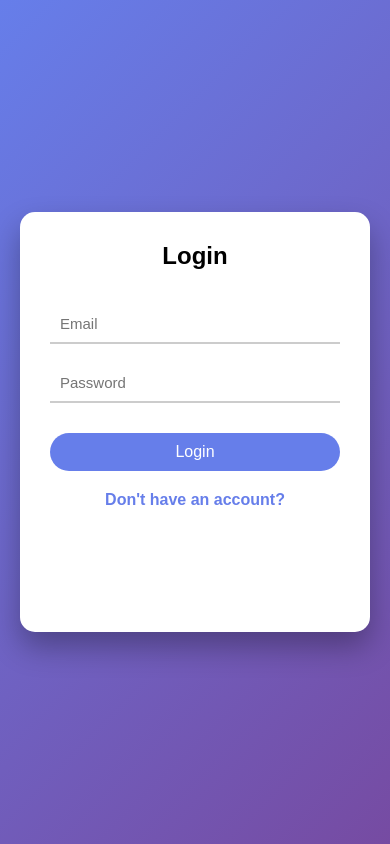
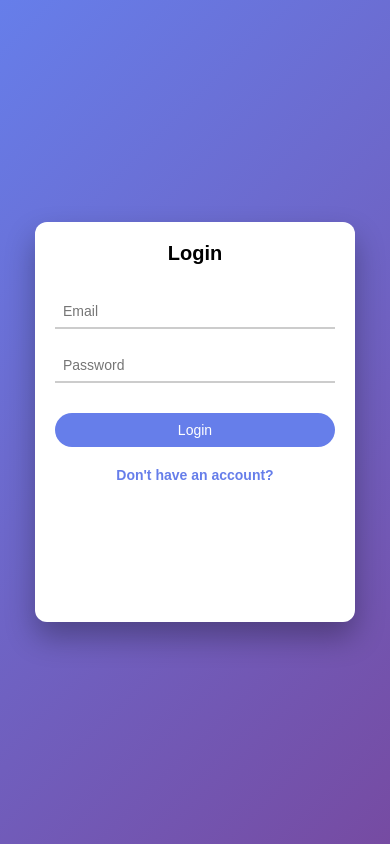
Before and after one commit to SKumar03-tech/3D-Flip-Login-Form, a plain HTML site: page index.html in a window 390 px wide. Drawn offline with Linux system fonts and the light colour scheme.

Commit message:
feat: make 3D flip login form fully mobile responsive using CSS media queries

```diff
--- a/style.css
+++ b/style.css
@@ -90,3 +90,47 @@ button {
 .signup-form {
     transform: rotateY(180deg);
 }
+
+
+/* ============================= */
+/* 📱 Mobile Responsive Design */
+/* ============================= */
+
+@media (max-width: 480px) {
+
+    body {
+        padding: 20px;
+        align-items: center;
+    }
+
+    .container {
+        width: 100%;
+        max-width: 320px;
+        height: 400px;
+    }
+
+    .login-form,
+    .signup-form {
+        padding: 20px;
+        border-radius: 12px;
+    }
+
+    h2 {
+        font-size: 20px;
+        margin-bottom: 20px;
+    }
+
+    input {
+        font-size: 14px;
+        padding: 8px;
+    }
+
+    button {
+        font-size: 14px;
+        padding: 9px;
+    }
+
+    .switch-btn {
+        font-size: 14px;
+    }
+}
```
